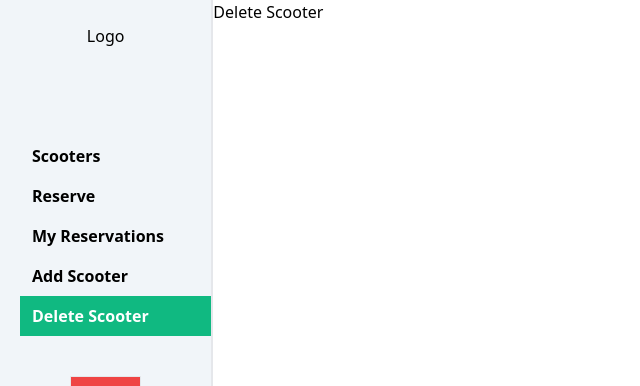
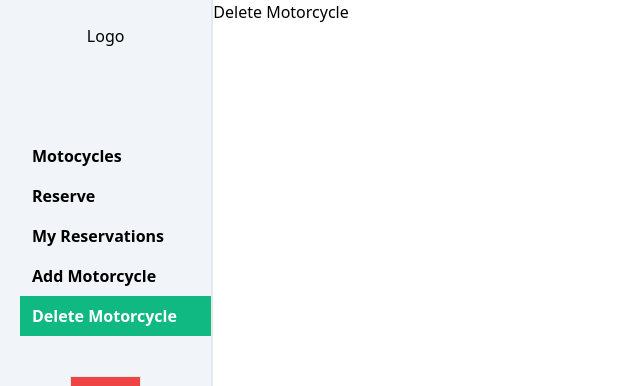
Before and after one commit to afizsavage/booking-app, a React (Create React App) app: page /delete in a window 1280 px wide. Shown: the top 386 px of the page, without its empty margins (0-640 px from the left). Built offline with nearby package versions, Linux system fonts and the light colour scheme.

Commit message:
rename scooter to motorcycle in every file

```diff
--- a/src/App.js
+++ b/src/App.js
@@ -2,14 +2,14 @@ import { useState, useEffect } from 'react';
 import { Route, Routes, useLocation } from 'react-router-dom';
 import { useDispatch } from 'react-redux';
 
-import AddScooter from './components/add-scooter';
+import AddMotorcycle from './components/add-motorcycle';
 import Login from './components/auth/login';
 import SignUp from './components/auth/sign-up';
-import DeleteScooter from './components/delete-scooter';
+import DeleteMotorcycle from './components/delete-motorcycle';
 import Header from './components/header';
 import MyReservations from './components/my-reservations';
 import Reserve from './components/reserve';
-import Scooters from './components/scooters';
+import Motorcycles from './components/motocycles';
 import SideBar from './components/sidebar';
 import { logUserIn } from './redux/users/userSlice';
 
@@ -48,13 +48,13 @@ function App() {
       <main className="flex h-screen">
         <SideBar renderAside={renderAside} setRenderAside={setRenderAside} />
         <Routes>
-          <Route exact path="/" element={<Scooters />} />
+          <Route exact path="/" element={<Motorcycles />} />
           <Route path="/sign-up" element={<SignUp />} />
           <Route path="/login" element={<Login />} />
           <Route path="/reserve" element={<Reserve />} />
           <Route path="/reservations" element={<MyReservations />} />
-          <Route path="/add" element={<AddScooter />} />
-          <Route path="/delete" element={<DeleteScooter />} />
+          <Route path="/add" element={<AddMotorcycle />} />
+          <Route path="/delete" element={<DeleteMotorcycle />} />
         </Routes>
       </main>
     </div>
--- /dev/null
+++ b/src/components/add-motorcycle.js
@@ -0,0 +1,3 @@
+const AddMotorcycle = () => <h1>Add Motocycle</h1>;
+
+export default AddMotorcycle;
--- a/src/components/add-scooter.js
+++ /dev/null
@@ -1,3 +0,0 @@
-const AddScooter = () => <h1>Add Scooter</h1>;
-
-export default AddScooter;
--- /dev/null
+++ b/src/components/delete-motorcycle.js
@@ -0,0 +1,3 @@
+const DeleteMotorcycle = () => <h1>Delete Motorcycle</h1>;
+
+export default DeleteMotorcycle;
--- a/src/components/delete-scooter.js
+++ /dev/null
@@ -1,3 +0,0 @@
-const DeleteScooter = () => <h1>Delete Scooter</h1>;
-
-export default DeleteScooter;
--- /dev/null
+++ b/src/components/motocycles.js
@@ -0,0 +1,3 @@
+const Motorcycles = () => <h1>Motorcycles</h1>;
+
+export default Motorcycles;
--- a/src/components/scooters.js
+++ /dev/null
@@ -1,3 +0,0 @@
-const Scooters = () => <h1>Scooters</h1>;
-
-export default Scooters;
--- a/src/components/sidebar.js
+++ b/src/components/sidebar.js
@@ -12,11 +12,11 @@ import {
 import { logUserOut } from '../redux/users/userSlice';
 
 const links = [
-  { name: 'Scooters', path: '/' },
+  { name: 'Motocycles', path: '/' },
   { name: 'Reserve', path: '/reserve' },
   { name: 'My Reservations', path: '/reservations' },
-  { name: 'Add Scooter', path: '/add' },
-  { name: 'Delete Scooter', path: '/delete' },
+  { name: 'Add Motorcycle', path: '/add' },
+  { name: 'Delete Motorcycle', path: '/delete' },
 ];
 
 const socialIcons = [
```
